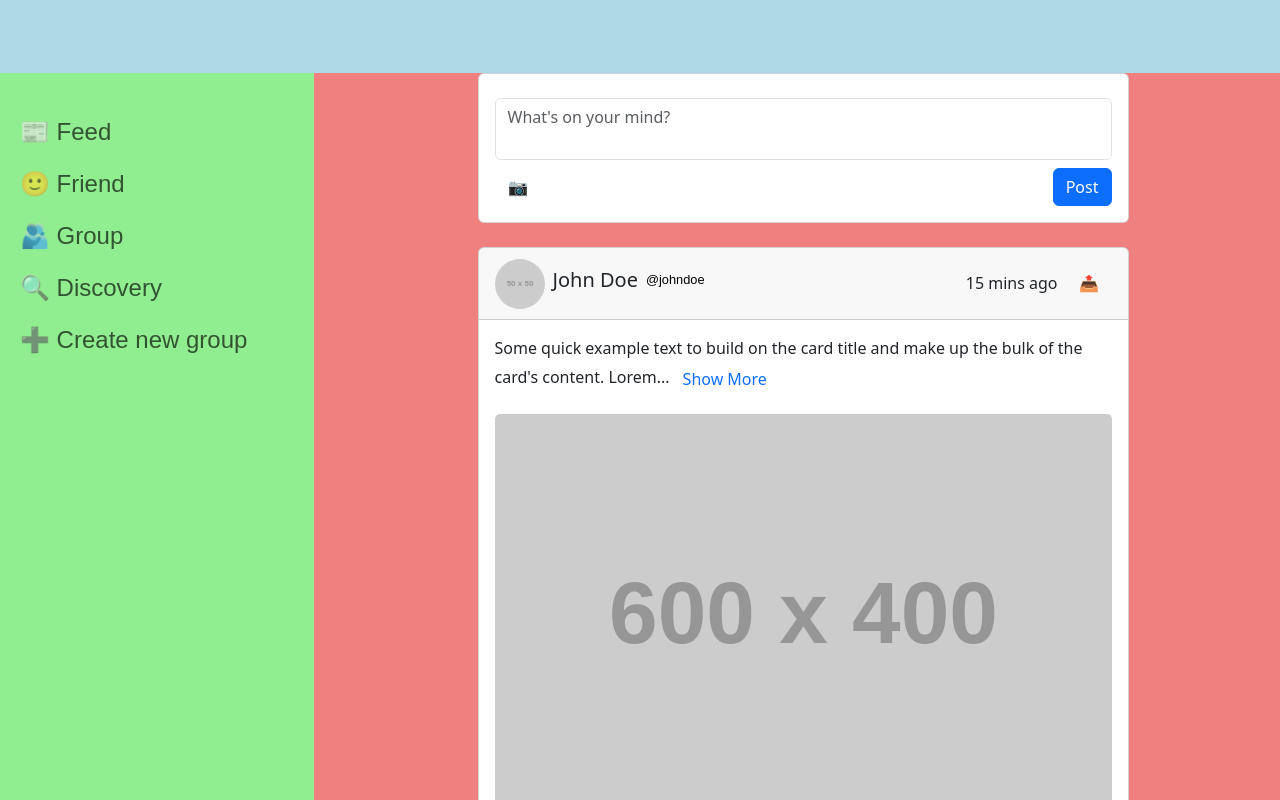
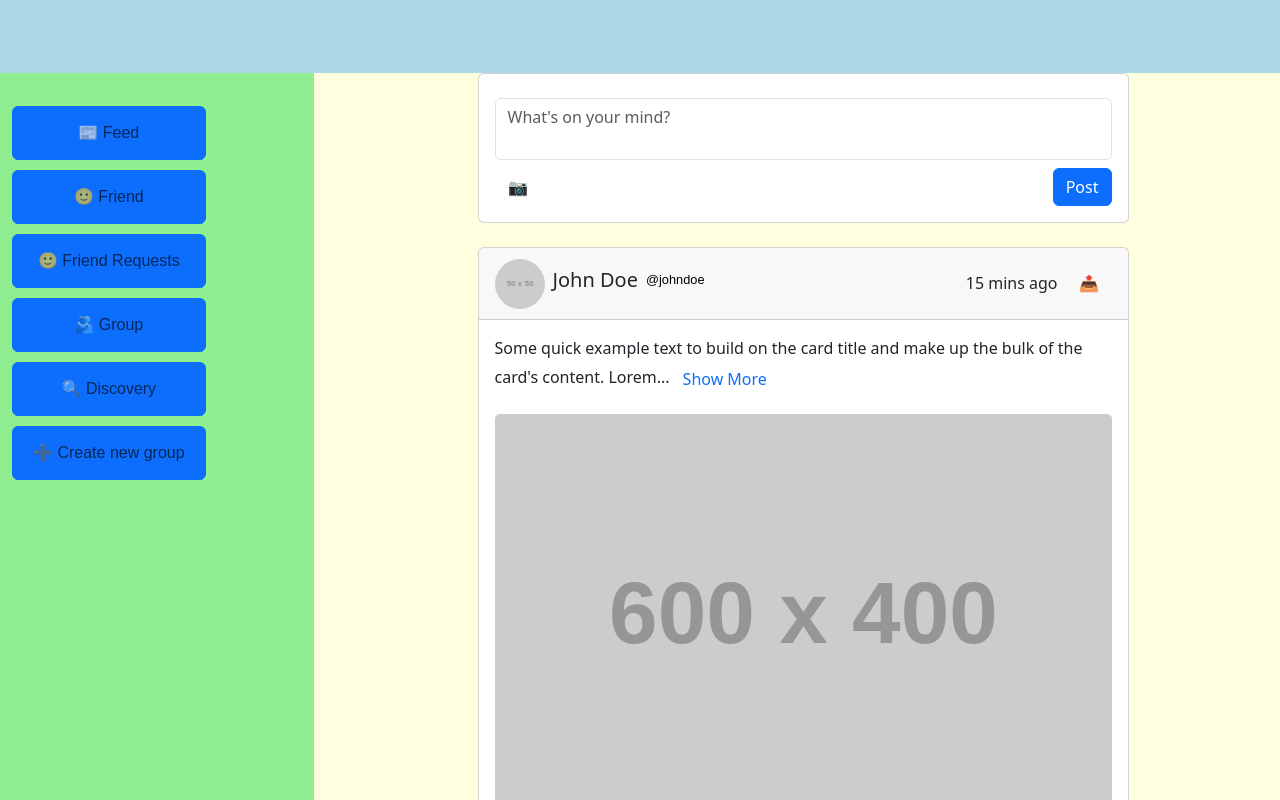
Before and after one commit to Cecil-B-Liv/fsDev, a React (Vite) app in the folder frontend/: page /HomePage in a window 1280 px wide. Shown: the top 800 px of the page. Built offline with nearby package versions, Linux system fonts and the light colour scheme.

Commit message:
fix minor bugs

```diff
--- a/frontend/src/components/commentComponent.jsx
+++ b/frontend/src/components/commentComponent.jsx
@@ -5,7 +5,7 @@ import Col from "react-bootstrap/Col";
 import Image from "react-bootstrap/Image";
 import "../styles/commentComponent.css";
 
-const CommentComponent = ({ username, content, likes, replies, avatar }) => {
+const CommentComponent = ({ username, content, likes, avatar }) => {
   return (
     <Container className="comment-container p-3 rounded">
       <Row className="align-items-start">
@@ -29,9 +29,6 @@ const CommentComponent = ({ username, content, likes, replies, avatar }) => {
             <div>
               <i className="bi bi-heart"></i> {likes}
             </div>
-            <div className="ms-4">
-              <i className="bi bi-chat"></i> {replies}
-            </div>
           </div>
         </Col>
       </Row>
--- a/frontend/src/components/sideNavComponent.jsx
+++ b/frontend/src/components/sideNavComponent.jsx
@@ -1,19 +1,37 @@
-import Container from 'react-bootstrap/Container';
-import Nav from 'react-bootstrap/Nav';
-import Navbar from 'react-bootstrap/Navbar';
-import '../styles/sideNavComponent.css';
+import Container from "react-bootstrap/Container";
+import Nav from "react-bootstrap/Nav";
+import Navbar from "react-bootstrap/Navbar";
+import "../styles/sideNavComponent.css";
+import { Button } from "react-bootstrap";
 
 export default function SideNav() {
   return (
     <>
-            <Container fluid>
-                <Navbar expand="lg" className='my-3'>
-                    <Nav className="sideNav flex-column">
+      <Container>
+        <Navbar expand="lg" className="my-3 ">
+          <Nav className="sideNav flex-column ">
+            <Button>
               <Nav.Link href="/HomePage/">📰 Feed</Nav.Link>
+            </Button>
+            <Button>
               <Nav.Link href="/HomePage/Friends">🙂 Friend</Nav.Link>
+            </Button>
+            <Button>
+              <Nav.Link href="/HomePage/FriendRequests">
+                🙂 Friend Requests
+              </Nav.Link>
+            </Button>
+            <Button>
               <Nav.Link href="/HomePage/Groups">🫂 Group</Nav.Link>
+            </Button>
+            <Button>
               <Nav.Link href="#discovery">🔍 Discovery</Nav.Link>
-                        <Nav.Link href="/HomePage/CreateGroup">➕ Create new group</Nav.Link>
+            </Button>
+            <Button>
+              <Nav.Link href="/HomePage/CreateGroup">
+                ➕ Create new group
+              </Nav.Link>
+            </Button>
           </Nav>
         </Navbar>
       </Container>
--- a/frontend/src/pages/Homepage.jsx
+++ b/frontend/src/pages/Homepage.jsx
@@ -12,16 +12,14 @@ export default function HomePage() {
       <Row style={{ backgroundColor: "lightblue" }}>
         <HeaderComponent />
       </Row>
+
       <Row>
         <Col xs={3} style={{ backgroundColor: "lightgreen" }}>
           <SideNavComponent />
         </Col>
+
         <Col xs={9} style={{ backgroundColor: "lightyellow" }}>
-          <Row>
-            <Col style={{ backgroundColor: "lightcoral" }}>
-              <Outlet />
-            </Col>
-          </Row>
+          <Outlet />
         </Col>
       </Row>
     </>
--- a/frontend/src/styles/sideNavComponent.css
+++ b/frontend/src/styles/sideNavComponent.css
@@ -6,4 +6,11 @@
     left: 12px;
     margin-top: 6px;
     font-size: 24px;
+
 }
+.sideNav Button {
+    margin-bottom: 10px;
+}
+.bg {
+    border-width: 5px;
+}
```
Also changed, not shown: frontend/src/main.jsx (+7 -3 lines). Lines whose indentation alone changed are shown as unchanged.
